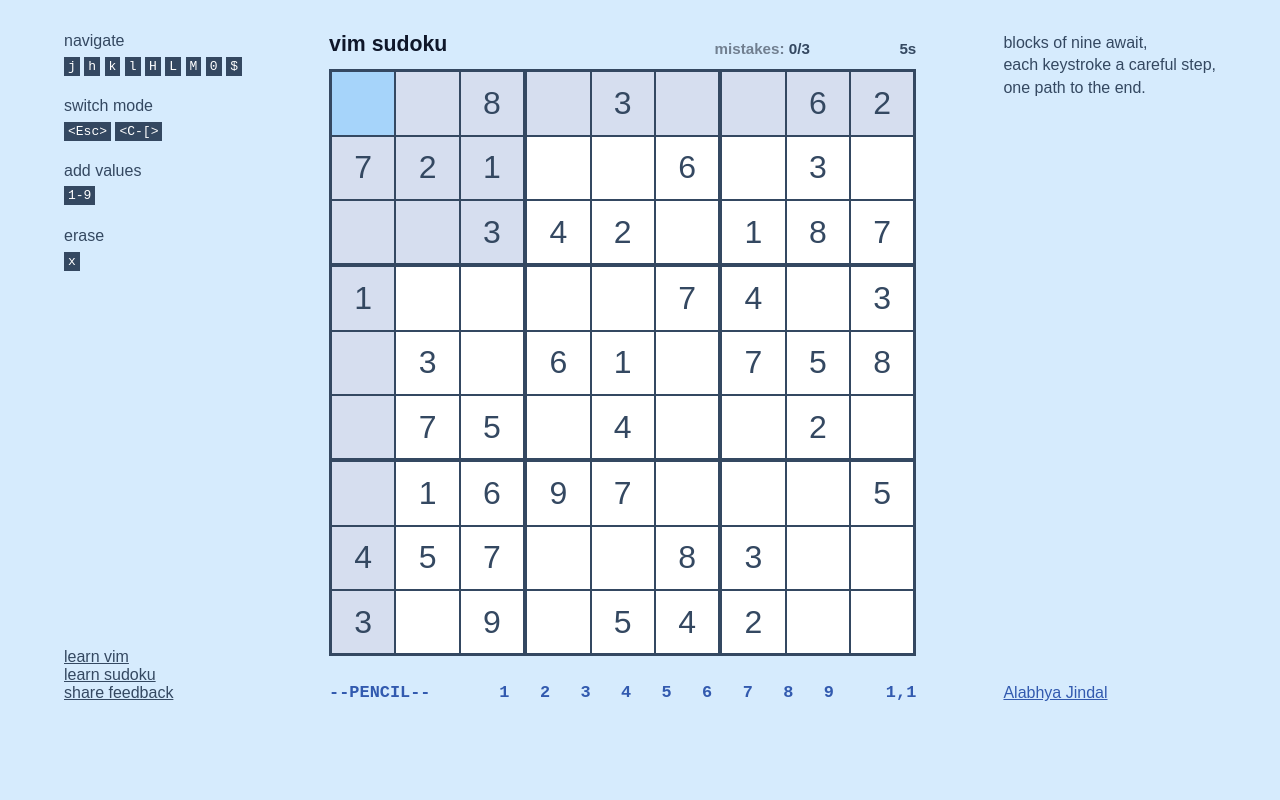
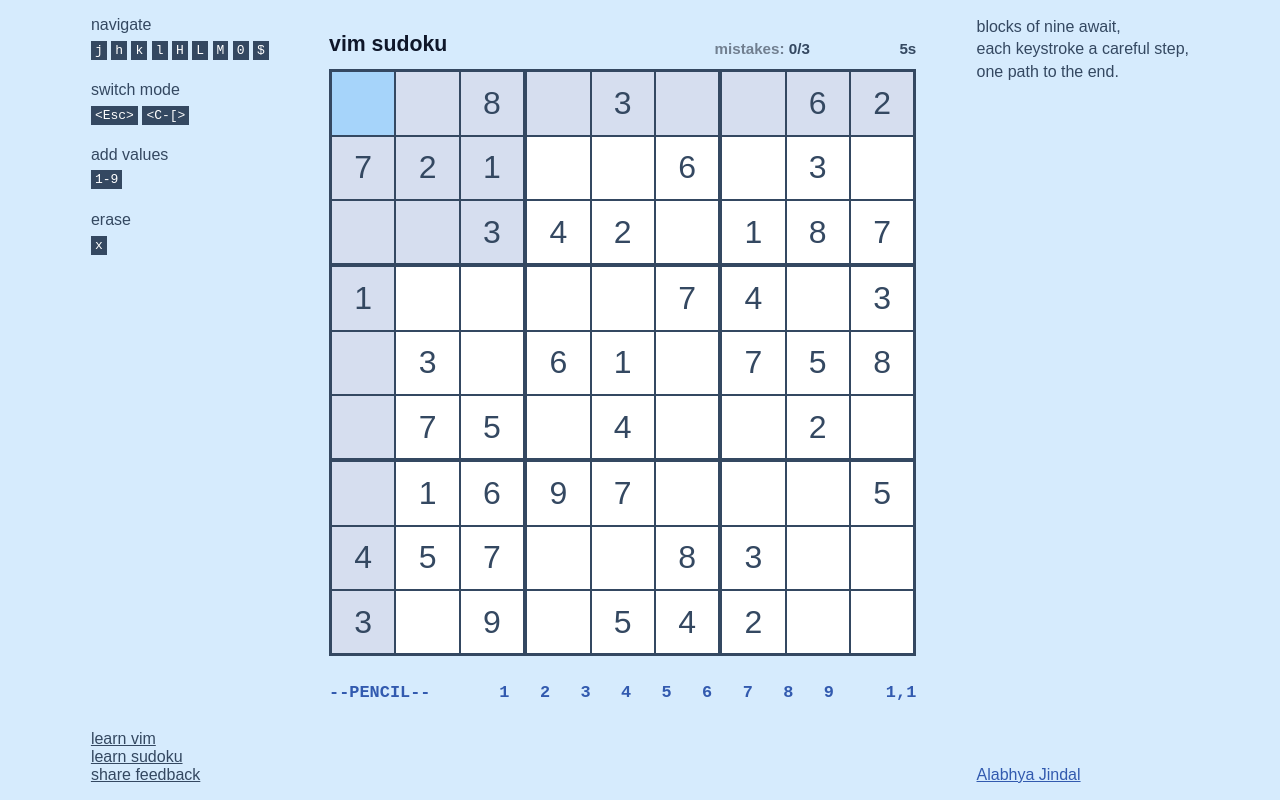
Before and after one commit to alabhyajindal/vimsudoku, a Svelte app: page / in a window 1280 px wide. Built offline with nearby package versions, Linux system fonts and the light colour scheme; a web font is replaced by a local one.

Commit message:
whole lotta gang shit (square design)

```diff
--- a/src/App.svelte
+++ b/src/App.svelte
@@ -74,7 +74,6 @@
 
   :global(body) {
     background-color: var(--background-blue);
-    margin-top: 2em;
     max-height: 100vh;
     color: var(--dark-blue);
   }
@@ -101,6 +100,7 @@
     font-weight: 450;
     font-size: 1em;
     align-self: stretch;
+    margin-block: 1em;
   }
 
   :global(a) {
@@ -114,14 +114,18 @@
   section {
     margin-inline: 4em;
     display: flex;
+    justify-content: space-around;
+    /* background-color: lightcoral; */
+    height: 100vh;
   }
 
   main {
-    flex: 0 1;
+    margin-top: 2em;
+    flex-shrink: 0;
+    /* background-color: coral; */
     min-width: 600px;
     max-width: 35%;
     padding-inline: 0.4em;
-    margin-inline: auto;
   }
 
   .top {
```
